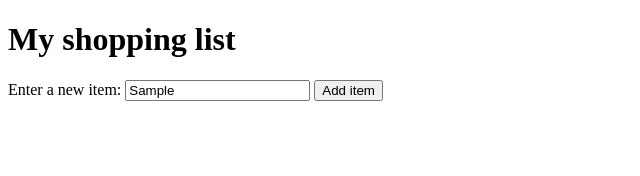
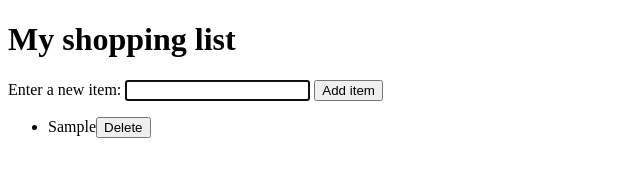
Before and after one commit to bigvicbetts/javascript, a plain HTML site: page dom/shopping-list.html in a window 1280 px wide. Both pictures are taken after typing "Sample" into the empty fields and a click on the button "Add item". Shown: the whole page, without its empty margins (0-640 px from the left). Drawn offline with Linux system fonts and the light colour scheme.

Commit message:
Completed Exercise 4 Problem 1

```diff
--- a/dom/shopping-list.js
+++ b/dom/shopping-list.js
@@ -0,0 +1,23 @@
+let ul = document.querySelector('ul');
+let input = document.querySelector('input');
+const addButton = document.querySelector('button');
+
+
+
+document.querySelector('button').addEventListener('click', function () {
+    let el = input.value;
+    input.value = '';
+    console.log(el);
+    let li = document.createElement('li');
+    let span = document.createElement('span');
+    const deleteButton = document.createElement('button');
+    li.appendChild(span);
+    li.appendChild(deleteButton);
+    span.textContent = el;
+    deleteButton.textContent = 'Delete';
+    ul.append(li);
+    deleteButton.addEventListener('click', () => {
+            ul.removeChild(li);
+        })
+    input.focus();
+});
```
Also changed, not shown: dom/shopping-list.html (+1 -1 lines).
